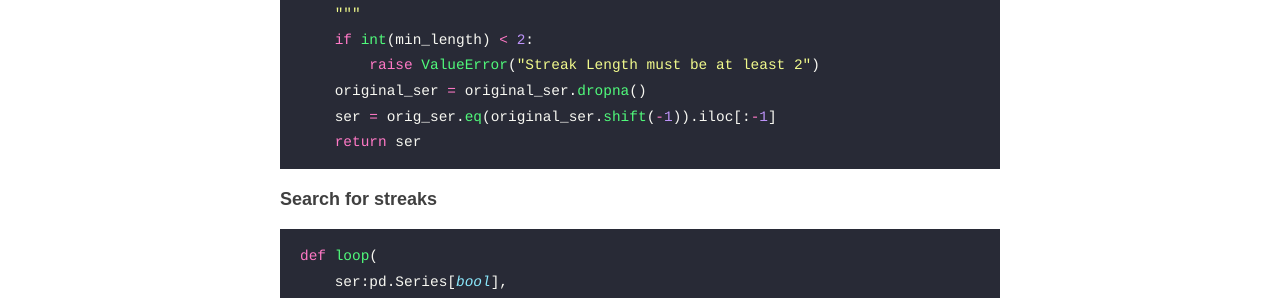
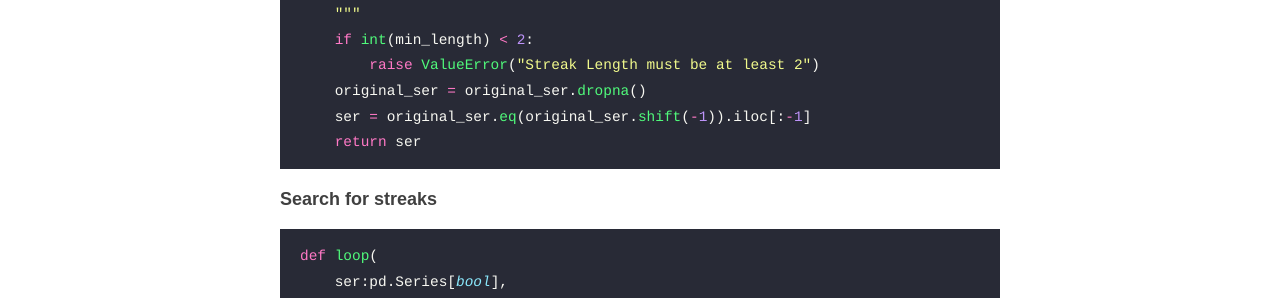
Before and after one commit to shsiddhant/shsiddhant.github.io, a Jekyll site: the page built from _posts/2026-03-21-streaks-loops-pandas-and-cython.md, in a window 1280 px wide and 900 px high, scrolled down 1481 px. Shown: the part 151-449 px from the top of the window. Built offline with Jekyll 4.4.1, drawn with Linux system fonts in a browser that asks for light colours; some of the changed text lies outside the part shown.

Commit message:
enh: fix variable name typo and add site favicon

````diff
--- a/_config.yml
+++ b/_config.yml
@@ -29,7 +29,7 @@ footer-links:
   linkedin: shsiddhant
   pinterest:
   rss: rss
-  twitter:
+  twitter: monster_1712
   stackoverflow:
   youtube: # channel/<your_long_string> or user/<user-name>
   googleplus: # anything in your profile username that comes after plus.google.com/
--- a/_layouts/default.html
+++ b/_layouts/default.html
@@ -10,7 +10,8 @@
     <link rel="canonical" href="{{ site.url }}{{ page.url }}" />
 
     <meta name="theme-color" content="#000000">
-    <link rel="icon" type="image/png" sizes="32x32" href="{{ site.baseurl }}/images/favicon-32x32.png">
+    <link rel="icon" type="image/png" href="{{ site.baseurl }}/images/favicon-96x96.png" sizes="96x96" />
+    <link rel="icon" type="image/svg+xml" href="{{ site.baseurl }}/images/favicon.svg" />
     {% include analytics_head.html %}
   </head>
 
@@ -47,6 +48,7 @@
         <div class="container">
           <footer class="footer">
             {% include svg-icons.html %}
+            <br><a href="https://www.flaticon.com/free-icons/analysis" title="analysis icons" style="font-size: 10px">Favicon: Analysis icons by monkik </a>
           </footer>
         </div>
       </div>
--- a/_posts/2026-03-21-streaks-loops-pandas-and-cython.md
+++ b/_posts/2026-03-21-streaks-loops-pandas-and-cython.md
@@ -60,7 +60,7 @@ def gen_bool_ser(
     if int(min_length) < 2:
         raise ValueError("Streak Length must be at least 2")
     original_ser = original_ser.dropna()
-    ser = orig_ser.eq(original_ser.shift(-1)).iloc[:-1]
+    ser = original_ser.eq(original_ser.shift(-1)).iloc[:-1]
     return ser
 ```
 
````
Also changed, not shown: images/favicon-96x96.png (added), images/favicon.svg (added).
